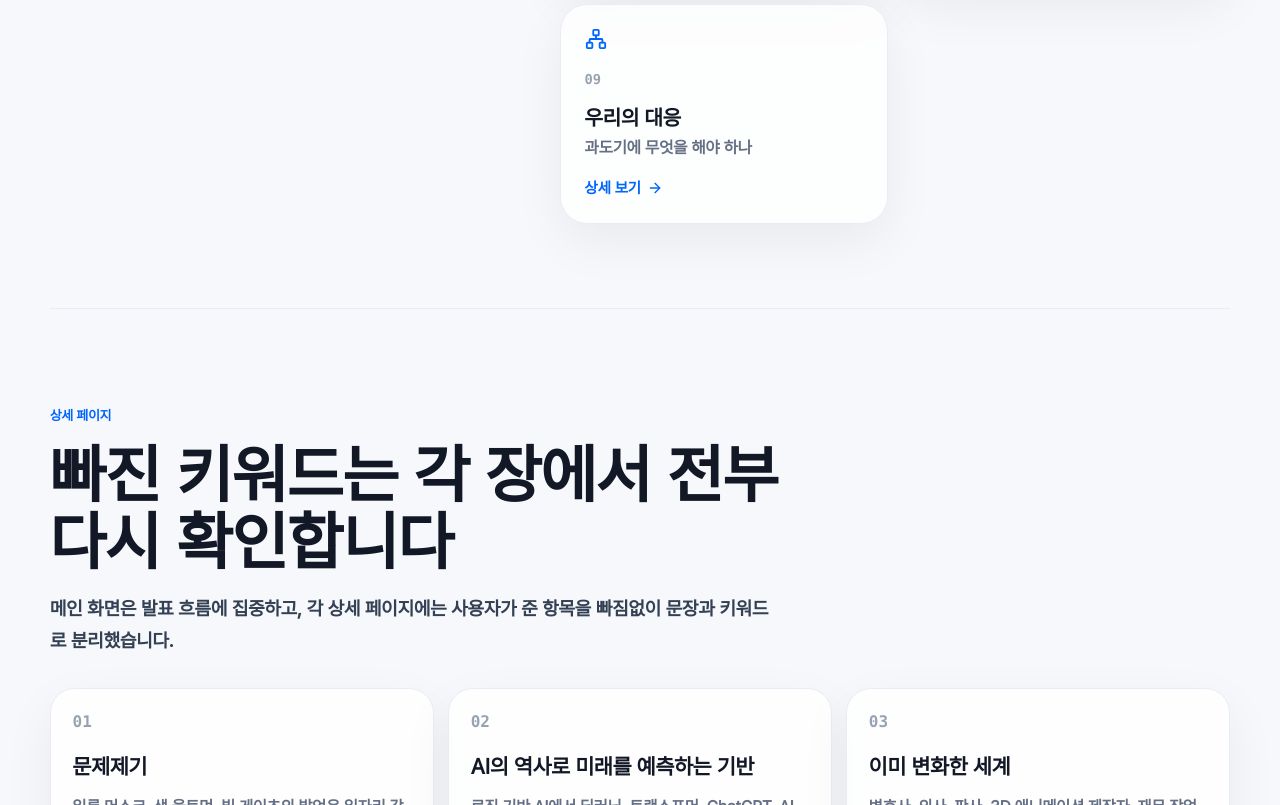
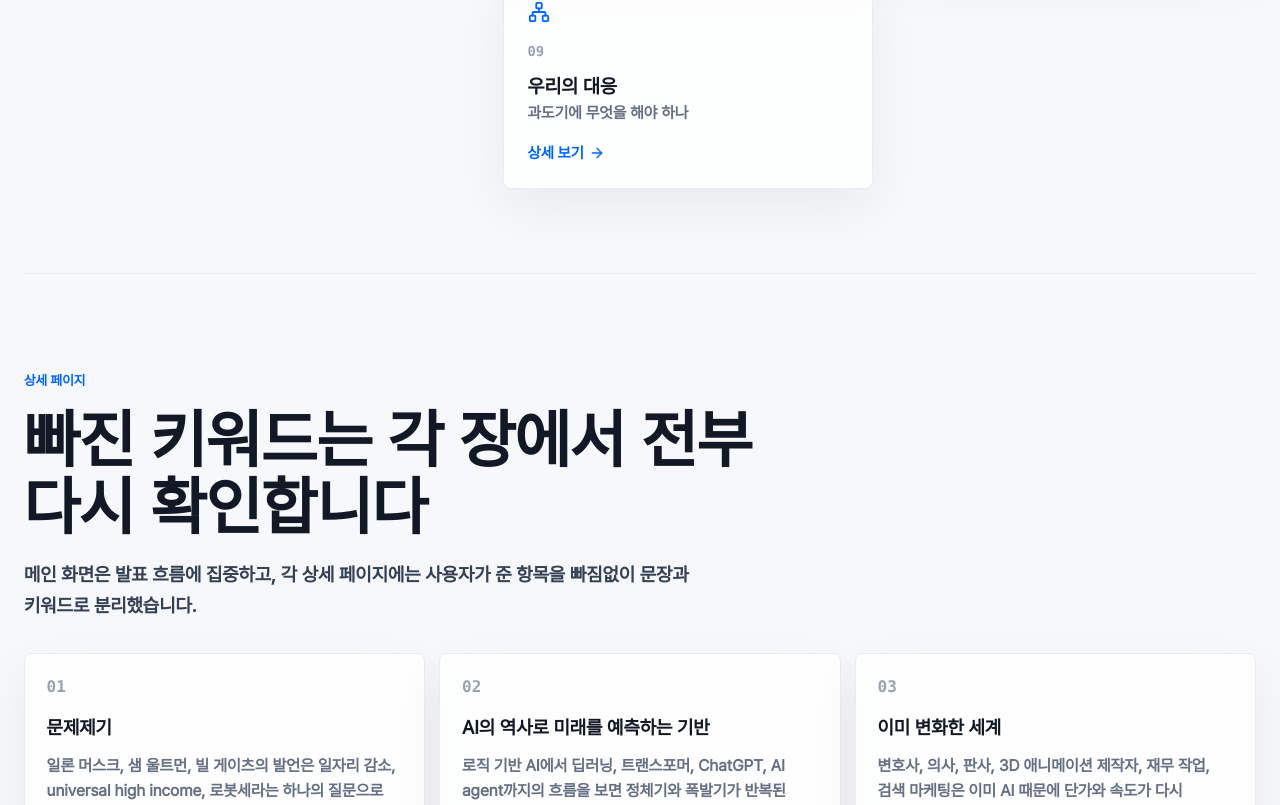
Before and after one commit to CimonLim/ai-history-to-future, a Next.js app: page / in a window 1280 px wide. Shown: the part 1835-2640 px from the top of the page. Built offline with nearby package versions, Linux system fonts and the light colour scheme.

Commit message:
fix(ui): improve presentation readability

```diff
--- a/src/app/globals.css
+++ b/src/app/globals.css
@@ -20,7 +20,8 @@
   --amber: #f59e0b;
   --violet: #7c3aed;
   --navy: #07111f;
-  --max: 1180px;
+  --max: 1240px;
+  --radius-card: 8px;
 }
 
 @theme inline {
@@ -35,7 +36,7 @@
 
 html {
   scroll-behavior: smooth;
-  scroll-padding-top: 6rem;
+  scroll-padding-top: 9rem;
   background: var(--background);
 }
 
@@ -53,6 +54,8 @@ body {
     system-ui,
     sans-serif;
   letter-spacing: 0;
+  word-break: keep-all;
+  overflow-wrap: break-word;
 }
 
 a {
@@ -203,8 +206,8 @@ img {
 
 .brief-section {
   display: grid;
-  grid-template-columns: minmax(0, 0.8fr) minmax(0, 1.2fr);
-  gap: 4rem;
+  grid-template-columns: minmax(18rem, 0.72fr) minmax(0, 1.28fr);
+  gap: 3.5rem;
   padding: 6.5rem 0 5.25rem;
 }
 
@@ -218,10 +221,11 @@ img {
 .section-head h2,
 .source-section h2 {
   margin: 1rem 0 0;
-  font-size: clamp(2.65rem, 5.6vw, 5.1rem);
+  font-size: clamp(2.4rem, 4.4vw, 4.35rem);
   font-weight: 950;
-  line-height: 1.04;
+  line-height: 1.08;
   letter-spacing: 0;
+  text-wrap: balance;
 }
 
 .brief-copy > p:last-child,
@@ -229,22 +233,22 @@ img {
 .source-section > div > p {
   margin: 1.5rem 0 0;
   color: var(--body);
-  font-size: 1.26rem;
+  font-size: 1.12rem;
   font-weight: 650;
   line-height: 1.68;
 }
 
 .route-grid {
   display: grid;
-  grid-template-columns: repeat(2, minmax(0, 1fr));
+  grid-template-columns: repeat(auto-fit, minmax(min(100%, 18rem), 1fr));
   gap: 0.875rem;
 }
 
 .route-grid article {
   height: 100%;
-  min-height: 13.5rem;
+  min-height: 12rem;
   border: 1px solid var(--line-soft);
-  border-radius: 1.7rem;
+  border-radius: var(--radius-card);
   background: rgba(255, 255, 255, 0.82);
   padding: 1.45rem;
   box-shadow: 0 18px 52px rgba(16, 24, 40, 0.06);
@@ -270,8 +274,9 @@ img {
 
 .route-grid strong {
   display: block;
-  font-size: 1.32rem;
+  font-size: 1.22rem;
   font-weight: 900;
+  line-height: 1.32;
 }
 
 .route-grid p,
@@ -288,7 +293,7 @@ img {
 .copy-list,
 .stack-panel span {
   color: var(--muted);
-  font-size: 1.02rem;
+  font-size: 0.98rem;
   font-weight: 600;
   line-height: 1.65;
 }
@@ -329,7 +334,7 @@ img {
 
 .chapter-index-grid {
   display: grid;
-  grid-template-columns: repeat(3, minmax(0, 1fr));
+  grid-template-columns: repeat(auto-fit, minmax(min(100%, 21rem), 1fr));
   gap: 0.9rem;
   margin-top: 2rem;
 }
@@ -340,10 +345,10 @@ img {
 
 .chapter-index-grid a {
   display: grid;
-  min-height: 16rem;
+  min-height: 14rem;
   align-content: start;
   border: 1px solid var(--line-soft);
-  border-radius: 1.55rem;
+  border-radius: var(--radius-card);
   background: rgba(255, 255, 255, 0.86);
   padding: 1.35rem;
   box-shadow: 0 18px 52px rgba(16, 24, 40, 0.06);
@@ -357,8 +362,9 @@ img {
 
 .chapter-index-grid strong {
   margin-top: 1rem;
-  font-size: 1.35rem;
+  font-size: 1.18rem;
   font-weight: 950;
+  line-height: 1.35;
 }
 
 .chapter-index-grid p {
@@ -379,11 +385,17 @@ img {
 
 .story-section {
   display: grid;
-  grid-template-columns: minmax(20rem, 0.42fr) minmax(0, 0.58fr);
-  gap: 4rem;
+  grid-template-columns: minmax(18rem, 0.34fr) minmax(0, 0.66fr);
+  gap: 3rem;
   padding: 7rem 0;
   border-top: 1px solid var(--line-soft);
   scroll-margin-top: 5rem;
+}
+
+.section-anchor {
+  display: block;
+  height: 0;
+  scroll-margin-top: 9rem;
 }
 
 .section-stage {
@@ -391,14 +403,14 @@ img {
   position: sticky;
   top: 6.5rem;
   display: grid;
-  gap: 1.2rem;
+  gap: 0.9rem;
 }
 
 .visual-card {
   position: relative;
-  min-height: 25rem;
+  min-height: 20rem;
   overflow: hidden;
-  border-radius: 2rem;
+  border-radius: var(--radius-card);
   background: var(--navy);
   box-shadow: 0 24px 70px rgba(16, 24, 40, 0.18);
 }
@@ -426,22 +438,22 @@ img {
 }
 
 .section-head {
-  border-radius: 1.65rem;
+  border-radius: var(--radius-card);
   background: rgba(255, 255, 255, 0.62);
   padding: 1.65rem;
 }
 
 .section-head h2 {
-  font-size: clamp(2.15rem, 4.2vw, 4rem);
+  font-size: clamp(1.9rem, 3.2vw, 3rem);
 }
 
 .section-head > p {
-  font-size: 1.08rem;
+  font-size: 1rem;
 }
 
 .takeaway-card {
   border: 1px solid var(--line-soft);
-  border-radius: 1.55rem;
+  border-radius: var(--radius-card);
   background: #111827;
   padding: 1.35rem;
   color: #fff;
@@ -479,7 +491,7 @@ img {
 .action-list article,
 .closing-panel {
   border: 1px solid var(--line-soft);
-  border-radius: 1.8rem;
+  border-radius: var(--radius-card);
   background: rgba(255, 255, 255, 0.86);
   box-shadow: 0 18px 52px rgba(16, 24, 40, 0.06);
 }
@@ -490,7 +502,7 @@ img {
 
 .quote-strip {
   display: grid;
-  grid-template-columns: repeat(3, minmax(0, 1fr));
+  grid-template-columns: repeat(auto-fit, minmax(min(100%, 18rem), 1fr));
   gap: 1rem;
 }
 
@@ -508,9 +520,9 @@ img {
 .quote-item strong {
   display: block;
   margin-top: 1.3rem;
-  font-size: 1.7rem;
+  font-size: 1.38rem;
   font-weight: 950;
-  line-height: 1.22;
+  line-height: 1.32;
 }
 
 .quote-item p:last-child {
@@ -532,9 +544,9 @@ img {
 .stack-panel h3,
 .closing-panel h3 {
   margin: 0;
-  font-size: clamp(1.8rem, 3vw, 2.8rem);
+  font-size: clamp(1.55rem, 2.3vw, 2.25rem);
   font-weight: 950;
-  line-height: 1.12;
+  line-height: 1.22;
 }
 
 .panel-title p {
@@ -548,16 +560,16 @@ img {
 
 .flow-track {
   display: grid;
-  grid-template-columns: repeat(4, minmax(0, 1fr));
+  grid-template-columns: repeat(auto-fit, minmax(min(100%, 15rem), 1fr));
   gap: 0.8rem;
   margin-top: 1.8rem;
 }
 
 .flow-node {
   position: relative;
-  min-height: 12rem;
+  min-height: 10.5rem;
   overflow: hidden;
-  border-radius: 1.3rem;
+  border-radius: var(--radius-card);
   background: var(--blue-soft);
   padding: 1.2rem;
 }
@@ -571,9 +583,10 @@ img {
 
 .flow-node strong {
   display: block;
-  margin-top: 2rem;
-  font-size: 1.35rem;
+  margin-top: 1.25rem;
+  font-size: 1.18rem;
   font-weight: 950;
+  line-height: 1.35;
 }
 
 .flow-node p {
@@ -596,7 +609,7 @@ img {
 }
 
 .split-panel aside {
-  border-radius: 1.3rem;
+  border-radius: var(--radius-card);
   background: #eef5ff;
   padding: 1.2rem;
 }
@@ -657,15 +670,16 @@ img {
 
 .history-timeline div {
   border: 1px solid var(--line-soft);
-  border-radius: 1.35rem;
+  border-radius: var(--radius-card);
   background: rgba(255, 255, 255, 0.82);
   padding: 1.1rem 1.25rem;
 }
 
 .history-timeline h3 {
   margin: 0;
-  font-size: 1.35rem;
+  font-size: 1.18rem;
   font-weight: 950;
+  line-height: 1.35;
 }
 
 .history-timeline p {
@@ -686,18 +700,18 @@ img {
 }
 
 .four-grid {
-  grid-template-columns: repeat(4, minmax(0, 1fr));
+  grid-template-columns: repeat(auto-fit, minmax(min(100%, 15.5rem), 1fr));
   margin-top: 1.4rem;
 }
 
 .three-grid {
-  grid-template-columns: repeat(3, minmax(0, 1fr));
+  grid-template-columns: repeat(auto-fit, minmax(min(100%, 16rem), 1fr));
   margin-top: 1.4rem;
 }
 
 .plain-tile,
 .number-tile {
-  border-radius: 1.3rem;
+  border-radius: var(--radius-card);
   background: var(--surface-soft);
   padding: 1.15rem;
 }
@@ -705,8 +719,9 @@ img {
 .plain-tile strong,
 .number-tile strong {
   display: block;
-  font-size: 1.18rem;
+  font-size: 1.08rem;
   font-weight: 950;
+  line-height: 1.38;
 }
 
 .plain-tile p,
@@ -752,7 +767,7 @@ img {
 }
 
 .compare-grid section {
-  border-radius: 1.3rem;
+  border-radius: var(--radius-card);
   background: #eef5ff;
   padding: 1.25rem;
 }
@@ -784,11 +799,11 @@ img {
 
 .number-tile strong {
   margin-top: 1.5rem;
-  font-size: 1.85rem;
+  font-size: 1.55rem;
 }
 
 .impact-grid {
-  grid-template-columns: repeat(3, minmax(0, 1fr));
+  grid-template-columns: repeat(auto-fit, minmax(min(100%, 17rem), 1fr));
 }
 
 .impact-grid article,
@@ -801,8 +816,9 @@ img {
 .impact-grid h3,
 .risk-lanes h3 {
   margin: 0;
-  font-size: 1.35rem;
+  font-size: 1.16rem;
   font-weight: 950;
+  line-height: 1.35;
 }
 
 .impact-grid p,
@@ -811,7 +827,7 @@ img {
 }
 
 .risk-lanes {
-  grid-template-columns: repeat(3, minmax(0, 1fr));
+  grid-template-columns: repeat(auto-fit, minmax(min(100%, 17rem), 1fr));
 }
 
 .risk-lanes span {
@@ -847,17 +863,17 @@ img {
 
 .scenario-panel > div {
   display: grid;
-  grid-template-columns: repeat(3, minmax(0, 1fr));
+  grid-template-columns: repeat(auto-fit, minmax(min(100%, 16rem), 1fr));
   gap: 0.9rem;
   margin-top: 1.4rem;
 }
 
 .scenario-panel.negative > div {
-  grid-template-columns: repeat(2, minmax(0, 1fr));
+  grid-template-columns: repeat(auto-fit, minmax(min(100%, 17rem), 1fr));
 }
 
 .scenario-panel section {
-  border-radius: 1.3rem;
+  border-radius: var(--radius-card);
   background: rgba(255, 255, 255, 0.7);
   padding: 1.2rem;
 }
@@ -873,14 +889,14 @@ img {
 
 .stack-panel > div {
   display: grid;
-  grid-template-columns: repeat(3, minmax(0, 1fr));
+  grid-template-columns: repeat(auto-fit, minmax(min(100%, 16rem), 1fr));
   gap: 0.85rem;
   margin-top: 1.4rem;
 }
 
 .stack-panel section {
   min-height: 8rem;
-  border-radius: 1.3rem;
+  border-radius: var(--radius-card);
   background: #eef5ff;
   padding: 1.1rem;
 }
@@ -894,7 +910,7 @@ img {
 }
 
 .power-map {
-  grid-template-columns: repeat(4, minmax(0, 1fr));
+  grid-template-columns: repeat(auto-fit, minmax(min(100%, 16rem), 1fr));
 }
 
 .power-map article {
@@ -904,8 +920,9 @@ img {
 }
 
 .power-map strong {
-  font-size: 1.65rem;
+  font-size: 1.3rem;
   font-weight: 950;
+  line-height: 1.35;
 }
 
 .power-map p {
@@ -913,17 +930,34 @@ img {
 }
 
 .action-list {
-  grid-template-columns: repeat(5, minmax(0, 1fr));
+  grid-template-columns: repeat(auto-fit, minmax(min(100%, 20rem), 1fr));
 }
 
 .action-list article {
-  min-height: 14rem;
+  display: grid;
+  min-height: auto;
+  grid-template-columns: 3.5rem minmax(0, 1fr);
+  gap: 0.2rem 1rem;
+  align-items: start;
 }
 
 .action-list strong {
   display: block;
-  font-size: 1.4rem;
+  font-size: 1.22rem;
   font-weight: 950;
+  line-height: 1.35;
+}
+
+.action-list span {
+  grid-row: 1 / 3;
+  display: inline-flex;
+  width: 2.75rem;
+  height: 2.75rem;
+  align-items: center;
+  justify-content: center;
+  margin: 0;
+  border-radius: 999px;
+  background: var(--blue-soft);
 }
 
 .closing-panel {
@@ -954,7 +988,7 @@ img {
 
 .source-grid {
   display: grid;
-  grid-template-columns: repeat(2, minmax(0, 1fr));
+  grid-template-columns: repeat(auto-fit, minmax(min(100%, 17rem), 1fr));
   gap: 0.75rem;
 }
 
@@ -963,7 +997,7 @@ img {
   min-height: 7.4rem;
   align-content: space-between;
   border: 1px solid var(--line-soft);
-  border-radius: 1.2rem;
+  border-radius: var(--radius-card);
   background: rgba(255, 255, 255, 0.82);
   padding: 1rem;
 }
@@ -1077,7 +1111,7 @@ img {
 .chapter-note {
   position: sticky;
   top: 6rem;
-  border-radius: 1.6rem;
+  border-radius: var(--radius-card);
   background: var(--ink);
   padding: 1.4rem;
   color: #fff;
@@ -1107,7 +1141,7 @@ img {
 
 .chapter-point {
   border: 1px solid var(--line-soft);
-  border-radius: 1.6rem;
+  border-radius: var(--radius-card);
   background: rgba(255, 255, 255, 0.88);
   padding: 1.5rem;
   box-shadow: 0 18px 52px rgba(16, 24, 40, 0.06);
@@ -1121,14 +1155,15 @@ img {
 
 .chapter-point h2 {
   margin: 0.9rem 0 0;
-  font-size: 1.75rem;
+  font-size: 1.5rem;
   font-weight: 950;
+  line-height: 1.35;
 }
 
 .chapter-point p {
   margin: 0.9rem 0 0;
   color: var(--body);
-  font-size: 1.08rem;
+  font-size: 1.02rem;
   font-weight: 650;
   line-height: 1.7;
 }
@@ -1381,14 +1416,14 @@ img {
 
   .visual-card {
     min-height: 17.5rem;
-    border-radius: 1.5rem;
+    border-radius: var(--radius-card);
   }
 
   .section-head,
   .wide-panel,
   .quote-item,
   .closing-panel {
-    border-radius: 1.4rem;
+    border-radius: var(--radius-card);
     padding: 1.25rem;
   }
 
--- a/src/components/motion-shell.tsx
+++ b/src/components/motion-shell.tsx
@@ -45,8 +45,7 @@ export function Stagger({
     <m.div
       className={className}
       initial={reduce ? false : "hidden"}
-      whileInView={reduce ? undefined : "show"}
-      viewport={{ once: true, margin: "-80px" }}
+      animate={reduce ? undefined : "show"}
       variants={{
         hidden: {},
         show: { transition: { staggerChildren: 0.07 } },
--- a/src/components/presentation-page.tsx
+++ b/src/components/presentation-page.tsx
@@ -335,7 +335,9 @@ function BlockRenderer({ block }: { block: ContentBlock }) {
 function SectionView({ section, index }: { section: Section; index: number }) {
   const Icon = sectionIcons[index] ?? Network;
   return (
-    <section className="story-section" id={section.id}>
+    <>
+      <span className="section-anchor" id={section.id} aria-hidden="true" />
+      <section className="story-section" id={`section-${section.id}`}>
         <div className="section-stage">
           <div className="visual-card">
             <Image src={imageSrc(section.image)} alt="" fill sizes="(max-width: 900px) 100vw, 420px" priority={index < 2} />
@@ -358,6 +360,7 @@ function SectionView({ section, index }: { section: Section; index: number }) {
           ))}
         </div>
       </section>
+    </>
   );
 }
 
```
Also changed, not shown: src/components/hash-scroll-restorer.tsx (+5 -2 lines). Lines whose indentation alone changed are shown as unchanged.
